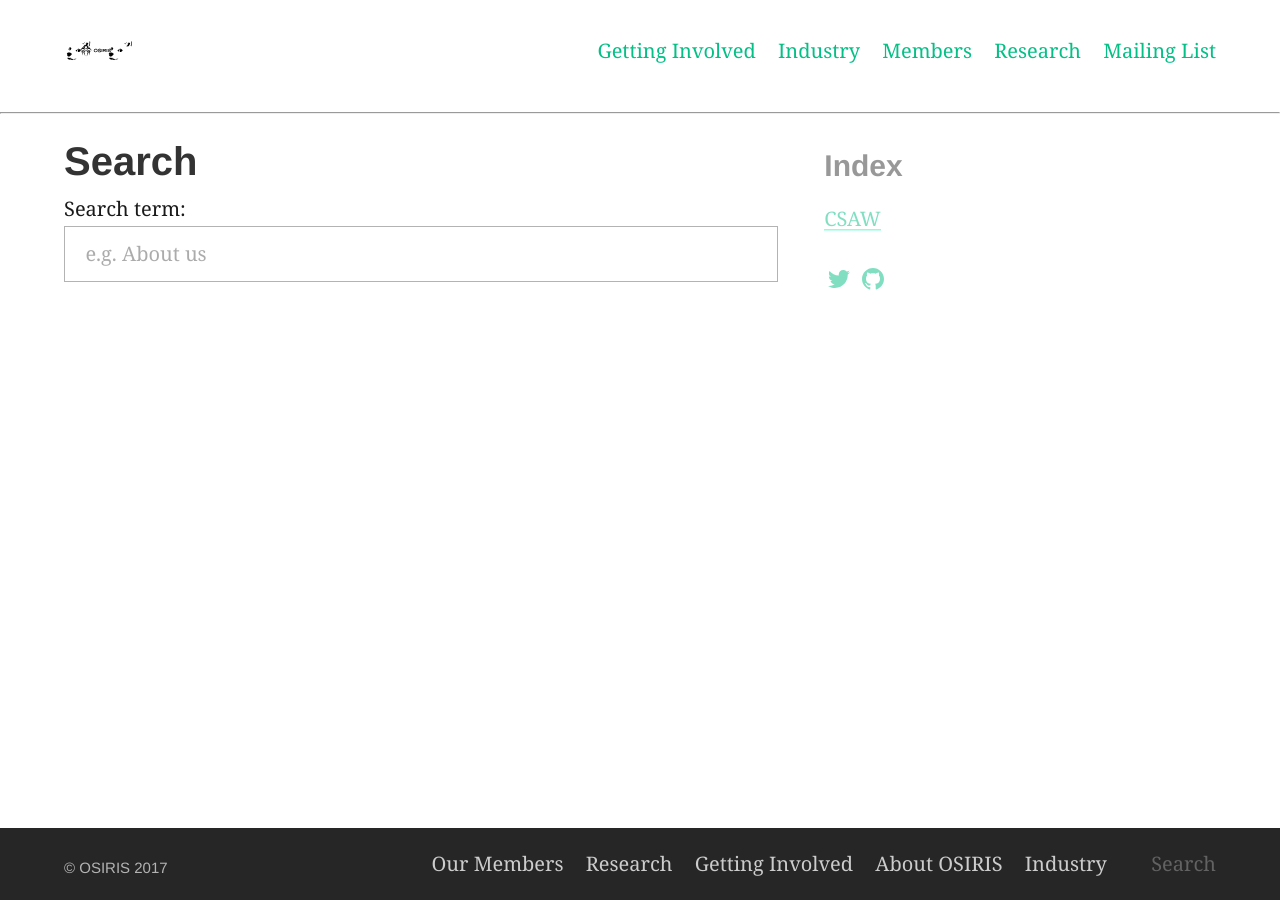
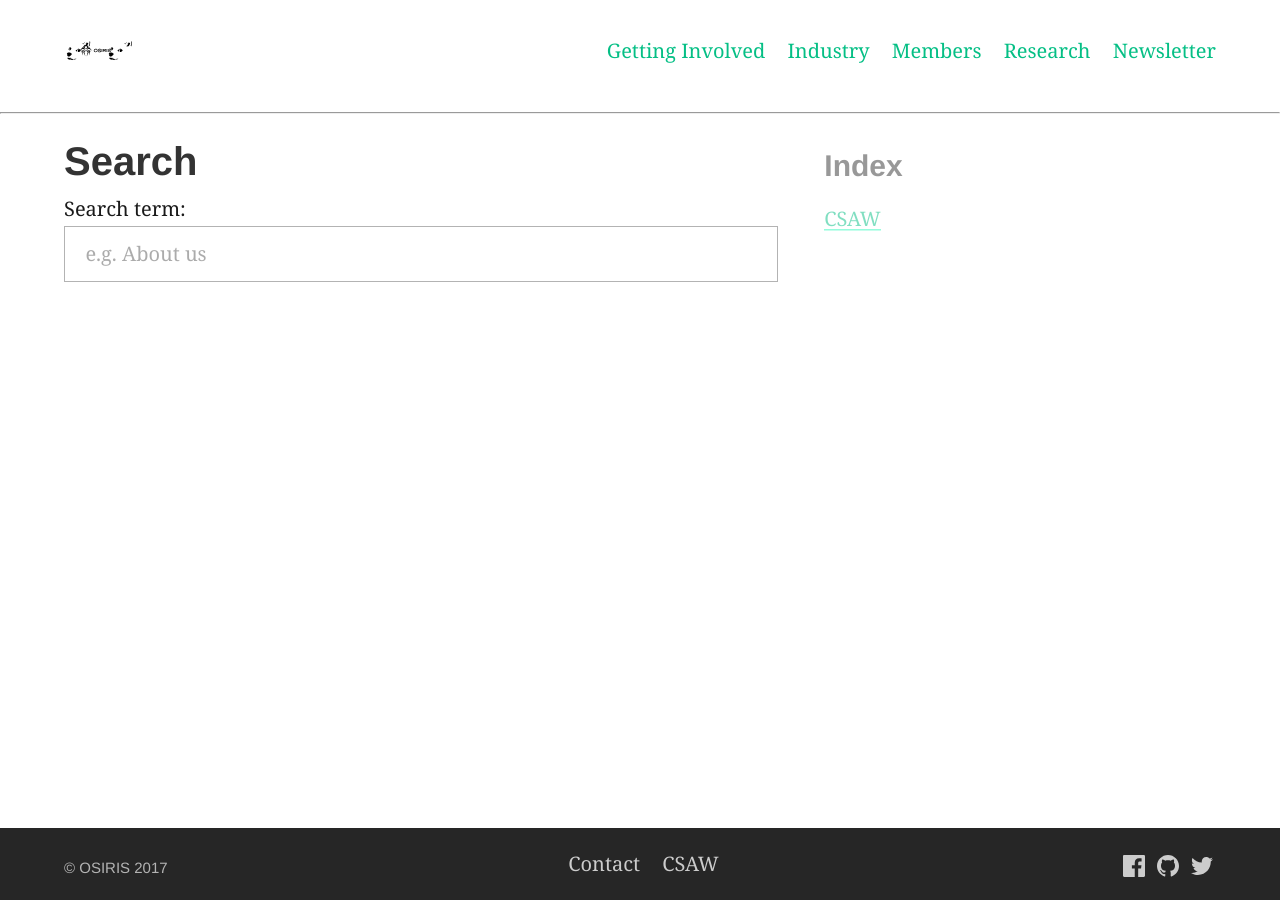
Before and after one commit to isislab/osiris.github.io, a Jekyll site: the page built from search.md, in a window 1280 px wide. Built offline with Jekyll 4.4.1, drawn with Linux system fonts in a browser that asks for light colours.

Commit message:
Added Newsletter, Tweaked Footer

```diff
--- a/_config.yml
+++ b/_config.yml
@@ -86,11 +86,16 @@
   Industry: /osiris.github.io/industry/
   Members: /osiris.github.io/members/
   Research: /osiris.github.io/research/
-  Mailing List: /osiris.github.io/mailinglist/
+  Newsletter: /osiris.github.io/newsletter/
+
+navigation_footer:
+  Contact: /osiris.github.io/contact/
+  CSAW: https://csaw.engineering.nyu.edu/
 
 social_links:
+  Facebook: https://www.facebook.com/nyupolyisislab
+  GitHub: https://github.com/isislab
   Twitter: https://twitter.com/isislab
-  GitHub: https://github.com/isislab
 
 sharing_links:
   Twitter: "#1DA1F2"
--- a/_includes/site-aside.html
+++ b/_includes/site-aside.html
@@ -19,8 +19,4 @@
     {% include button.html text="Subscribe to posts &nbsp;" icon="rss" link="/feed.xml" %}
   {% endif %}
 
-  {% unless page.layout == "categories" %}
-    {% include nav-social.html %}
-  {% endunless %}
-
 </aside>
--- a/_includes/site-footer.html
+++ b/_includes/site-footer.html
@@ -1,9 +1,11 @@
 <footer class="footer">
   <div class="container">
-    {% include nav-footer.html %}
 
     <div class="copyright  typeset">
       <small class="small">&copy; {{ site.title }} {{ site.time | date: '%Y' }}</small>
     </div>
+    {% include nav-footer.html %}
+
+    {% include nav-social.html %}
   </div>
 </footer>
```
Also changed, not shown: Newsletter.md (added, +7 -0 lines).
